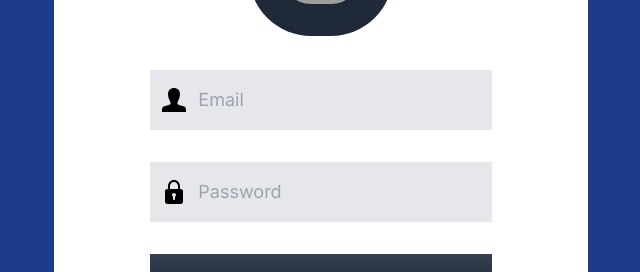
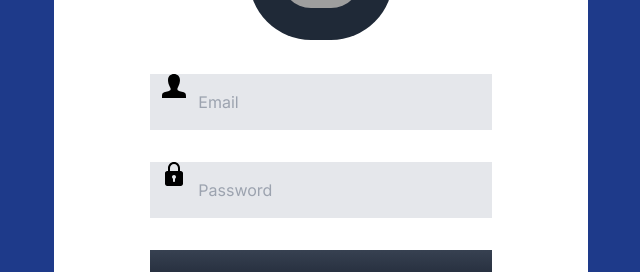
Before and after one commit to Veloza99/Control-acceso-cliente, a Next.js app: page /login in a window 1280 px wide. Shown: the part 210-482 px from the top of the page, without its empty margins (319-959 px from the left). Built offline with nearby package versions, Linux system fonts and the light colour scheme.

Commit message:
se ajusta donde se va a llevar el mensaje de error

```diff
--- a/src/app/login/page.js
+++ b/src/app/login/page.js
@@ -63,7 +63,8 @@ const LoginPage = () => {
                     />
                 </div>
                 <form className="p-12 md:p-24" onSubmit={handleSubmit(onSubmit)}>
-                    <div className="flex items-center text-lg mb-6 md:mb-8 relative">
+                    <div className="mb-6 md:mb-8 relative">
+                        <div className="relative">
                             <svg className="absolute ml-3" width="24" viewBox="0 0 24 24">
                                 <path d="M20.822 18.096c-3.439-.794-6.64-1.49-5.09-4.418 4.72-8.912 1.251-13.678-3.732-13.678-5.082 0-8.464 4.949-3.732 13.678 1.597 2.945-1.725 3.641-5.09 4.418-3.073.71-3.188 2.236-3.178 4.904l.004 1h23.99l.004-.969c.012-2.688-.092-4.222-3.176-4.935z" />
                             </svg>
@@ -73,9 +74,12 @@ const LoginPage = () => {
                                 className={`bg-gray-200 pl-12 py-2 md:py-4 focus:outline-none w-full ${errors.email ? 'border-red-500' : ''}`}
                                 placeholder="Email"
                             />
+                        </div>
                         {errors.email && <p className="text-red-500 text-xs mt-1">{errors.email.message}</p>}
                     </div>
-                    <div className="flex items-center text-lg mb-6 md:mb-8 relative">
+
+                    <div className="mb-6 md:mb-8 relative">
+                        <div className="relative">
                             <svg className="absolute ml-3" viewBox="0 0 24 24" width="24">
                                 <path d="M18.75 9h-.75v-3c0-3.309-2.691-6-6-6s-6 2.691-6 6v3h-.75c-1.24 0-2.25 1.009-2.25 2.25v10.5c0 1.241 1.01 2.25 2.25 2.25h13.5c1.24 0 2.25-1.009 2.25-2.25v-10.5c0-1.241-1.01-2.25-2.25-2.25zM8 6c0-2.206 1.794-4 4-4s4 1.794 4 4v3H8zm5 10.722v2.278c0 .552-.447 1-1 1s-1-.448-1-1v-2.278c-.595-.347-1-.985-1-1.722 0-1.103.897-2 2-2s2 .897 2 2c0 .737-.405 1.375-1 1.722z" />
                             </svg>
@@ -85,12 +89,15 @@ const LoginPage = () => {
                                 className={`bg-gray-200 pl-12 py-2 md:py-4 focus:outline-none w-full ${errors.password ? 'border-red-500' : ''}`}
                                 placeholder="Password"
                             />
+                        </div>
                         {errors.password && <p className="text-red-500 text-xs mt-1">{errors.password.message}</p>}
                     </div>
+
                     <button className="bg-gradient-to-b from-gray-700 to-gray-900 font-medium p-2 md:p-4 text-white uppercase w-full">
                         Login
                     </button>
                 </form>
+
             </div>
         </div>
     );
```
Lines whose indentation alone changed are shown as unchanged.
